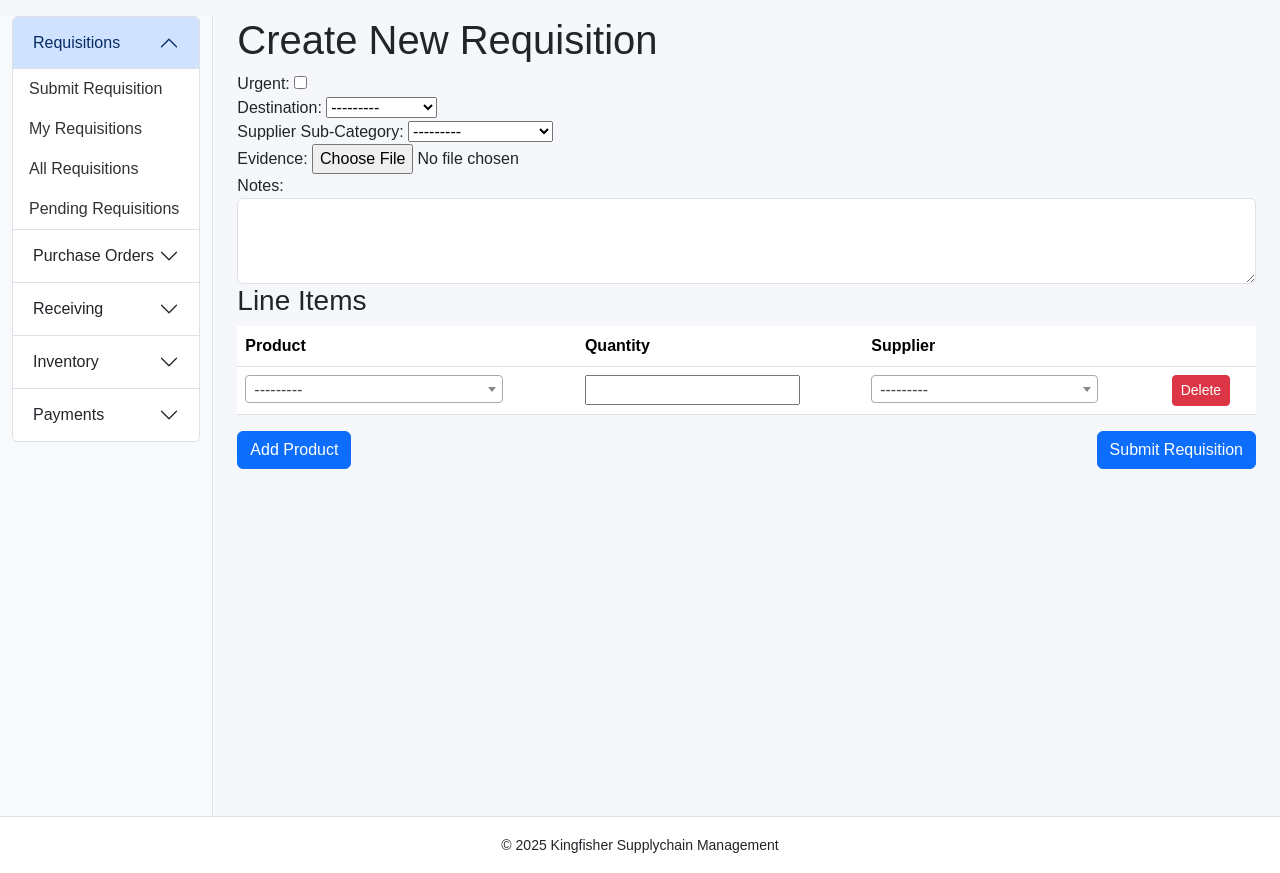
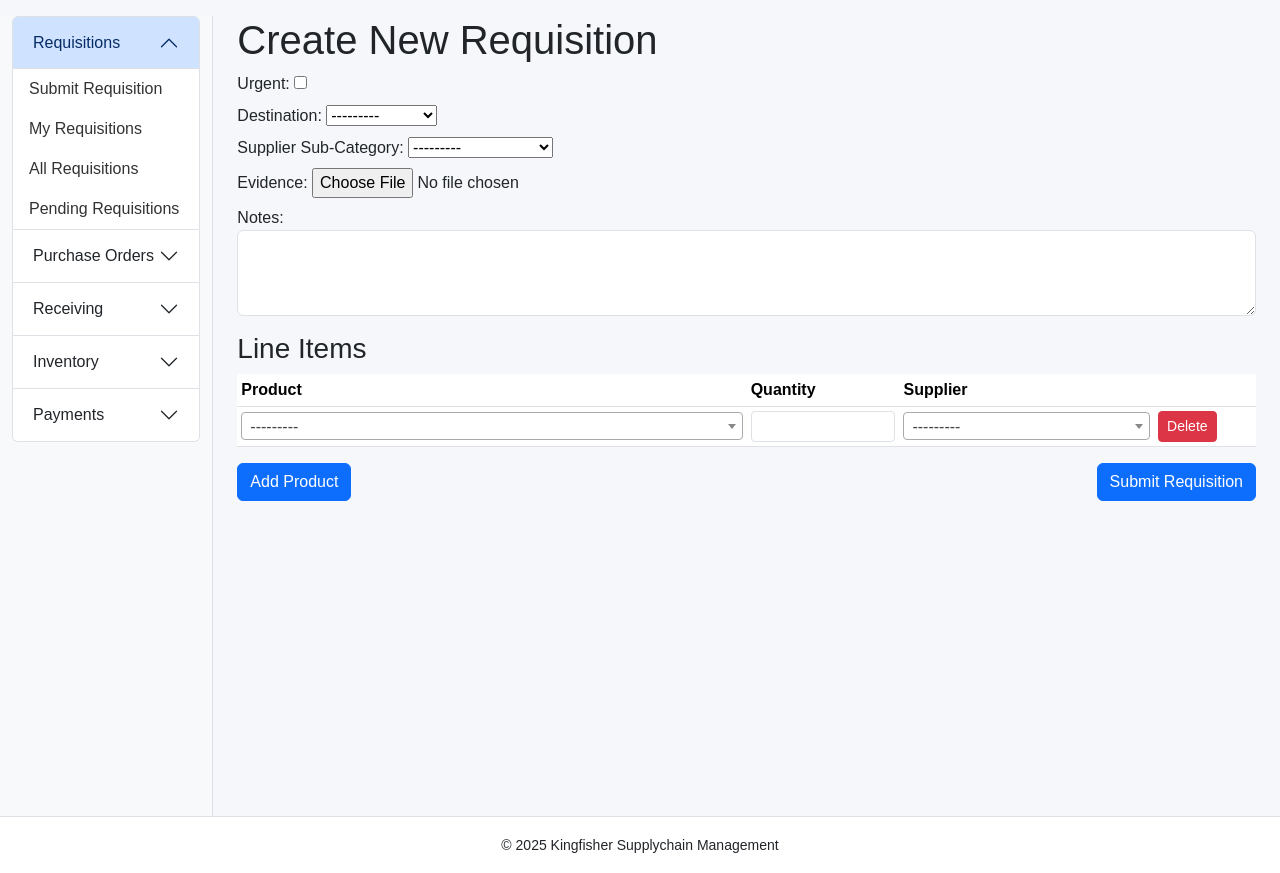
Before and after one commit to KiishiAD/kingfisher_inventory_management, a Django app: page /supplychain/requisitions/create/ in a window 1280 px wide. Shown: the part 56-929 px from the top of the page. Run offline with Django 5.2, Linux system fonts and the light colour scheme; a user stored in the database is signed in; data comes from the database, SQL or seed files in the repository; tables that the repository leaves empty hold one stand-in row (values such as "Sample post"); some libraries are stand-ins or nearby versions.

Commit message:
standardised table width for create and update requistion templates

```diff
--- a/supplychain_test/static/css/styles.css
+++ b/supplychain_test/static/css/styles.css
@@ -79,3 +79,8 @@ footer {
 input[name$='-DELETE'] {
     display: none;
 }
+
+/* Make quantity input narrower than product/supplier */
+.qty-input {
+  max-width: 6rem;   /* ~6 character width */
+}
--- a/supplychain_test/supplychain/forms.py
+++ b/supplychain_test/supplychain/forms.py
@@ -46,11 +46,23 @@ class RequisitionItemForm(forms.ModelForm):
         model = RequisitionItem
         fields = ['product', 'quantity', 'supplier']
         widgets = {
-            # Add CSS classes so JS can hook into these selects
-            'product': forms.Select(attrs={'class': 'form-select select2-product'}),
-            'supplier': forms.Select(attrs={'class': 'form-select select2-supplier'}),
+            'product': forms.Select(
+                attrs={
+                    'class': 'form-select form-select-sm select2-product w-100'
+                }
+            ),
+            'quantity': forms.NumberInput(
+                attrs={
+                    'class': 'form-control form-control-sm w-100',
+                    'min': 1,
+                }
+            ),
+            'supplier': forms.Select(
+                attrs={
+                    'class': 'form-select form-select-sm select2-supplier w-100'
+                }
+            ),
         }
-
 
 
 # We will allow up to 10 line items by default; you can adjust max_num as needed.
--- a/supplychain_test/supplychain/templates/supplychain/requisitions/create.html
+++ b/supplychain_test/supplychain/templates/supplychain/requisitions/create.html
@@ -11,35 +11,35 @@
   {% csrf_token %}
 
   {{ form.non_field_errors }}
-    <div class="form-group">
+  <div class="form-group mb-2">
     {{ form.urgent.label_tag }} {{ form.urgent }}
     {% if form.urgent.errors %}
       <div class="text-danger">{{ form.urgent.errors }}</div>
     {% endif %}
   </div>
 
-    <div class="form-group">
+  <div class="form-group mb-2">
     {{ form.destination.label_tag }} {{ form.destination }}
     {% if form.destination.errors %}
       <div class="text-danger">{{ form.destination.errors }}</div>
     {% endif %}
   </div>
 
-    <div class="form-group">
+  <div class="form-group mb-2">
     {{ form.Supplier_destination_sub_category.label_tag }} {{ form.Supplier_destination_sub_category }}
     {% if form.Supplier_destination_sub_category.errors %}
       <div class="text-danger">{{ form.Supplier_destination_sub_category.errors }}</div>
     {% endif %}
   </div>
 
-    <div class="form-group">
+  <div class="form-group mb-2">
     {{ form.evidence.label_tag }} {{ form.evidence }}
     {% if form.evidence.errors %}
       <div class="text-danger">{{ form.evidence.errors }}</div>
     {% endif %}
   </div>
 
-    <div class="form-group">
+  <div class="form-group mb-3">
     {{ form.notes.label_tag }}
     {{ form.notes }}
     {% if form.notes.errors %}
@@ -49,7 +49,14 @@
 
   <h3>Line Items</h3>
   {{ item_formset.management_form }}
-    <table class="table">
+
+  <table class="table table-sm align-middle">
+  <colgroup>
+    <col style="width: 50%;">   {# Product #}
+    <col style="width: 15%;">   {# Quantity #}
+    <col style="width: 25%;">   {# Supplier #}
+    <col style="width: 10%;">   {# Delete button #}
+  </colgroup>
     <thead>
       <tr>
         <th>Product</th>
@@ -102,59 +110,61 @@
   </template>
 
   <div class="d-flex gap-2 mb-3">
-      <button id="add-item" class="btn btn-primary">Add Product</button>
+    <button id="add-item" class="btn btn-primary" type="button">Add Product</button>
     <button type="submit" class="btn btn-primary ms-auto">Submit Requisition</button>
   </div>
 </form>
+{% endblock %}
 
+{% block extra_js %}
 <script>
+(function() {
   function attachDeleteHandlers() {
-    document.querySelectorAll('.remove-item').forEach(function(btn){
-      if (!btn.dataset.listener) {
-        btn.addEventListener('click', function(e){
+    document.querySelectorAll('.remove-item').forEach(function(btn) {
+      if (btn.dataset.listener) return;
+      btn.addEventListener('click', function(e) {
         e.preventDefault();
-          var row = btn.closest('tr');
-          var del = row.querySelector('input[type="checkbox"][name$="-DELETE"]');
-          if(del){ del.checked = true; }
+        const row = btn.closest('tr');
+        const del = row.querySelector('input[type="checkbox"][name$="-DELETE"]');
+        if (del) del.checked = true;
         row.classList.add('d-none');
       });
-        btn.dataset.listener = true;
-      }
+      btn.dataset.listener = "1";
     });
   }
 
   function initSelect2ForLineItems() {
-    // Initialise Select2 on current selects
-    // Using jQuery because Select2 depends on it
-    $('.select2-product').select2({ width: 'resolve' });
-    $('.select2-supplier').select2({ width: 'resolve' });
+    if (window.jQuery && $.fn.select2) {
+      $('.select2-product').not('.select2-hidden-accessible').select2({ width: '100%' });
+      $('.select2-supplier').not('.select2-hidden-accessible').select2({ width: '100%' });
+    }
   }
 
-  document.addEventListener('DOMContentLoaded', function(){
-    var addBtn = document.getElementById('add-item');
-    var formPrefix = '{{ item_formset.prefix }}';
-    var totalForms = document.getElementById('id_' + formPrefix + '-TOTAL_FORMS');
+  document.addEventListener('DOMContentLoaded', function() {
+    const addBtn = document.getElementById('add-item');
+    const formPrefix = '{{ item_formset.prefix }}';
+    const totalForms = document.getElementById('id_' + formPrefix + '-TOTAL_FORMS');
+    const maxNum = {{ item_formset.max_num|default_if_none:"1000" }};
 
     attachDeleteHandlers();
-    initSelect2ForLineItems();  // Initialise for existing rows
+    initSelect2ForLineItems();
 
-    if(addBtn){
-      addBtn.addEventListener('click', function(e){
+    if (addBtn && totalForms) {
+      addBtn.addEventListener('click', function(e) {
         e.preventDefault();
-        var formCount = parseInt(totalForms.value);
-        if (formCount >= {{ item_formset.max_num }}) return;
+        let count = parseInt(totalForms.value, 10);
+        if (count >= maxNum) return;
 
-        var template = document.getElementById('empty-form-template').innerHTML
-          .replace(/__prefix__/g, formCount);
-        var tbody = document.querySelector('table tbody');
-        tbody.insertAdjacentHTML('beforeend', template);
-        totalForms.value = formCount + 1;
+        const tmpl = document.getElementById('empty-form-template').innerHTML
+          .replace(/__prefix__/g, count);
+        document.querySelector('table tbody').insertAdjacentHTML('beforeend', tmpl);
+        totalForms.value = count + 1;
 
         attachDeleteHandlers();
-        initSelect2ForLineItems();   // Re-init so new row gets Select2
+        initSelect2ForLineItems();
       });
     }
   });
+})();
 </script>
-
 {% endblock %}
```
Also changed, not shown: other parts of supplychain_test/supplychain/templates/supplychain/requisitions/create.html (+14 -13 lines), supplychain_test/supplychain/templates/supplychain/requisitions/update.html (+22 -10 lines). Lines whose indentation alone changed are shown as unchanged.
